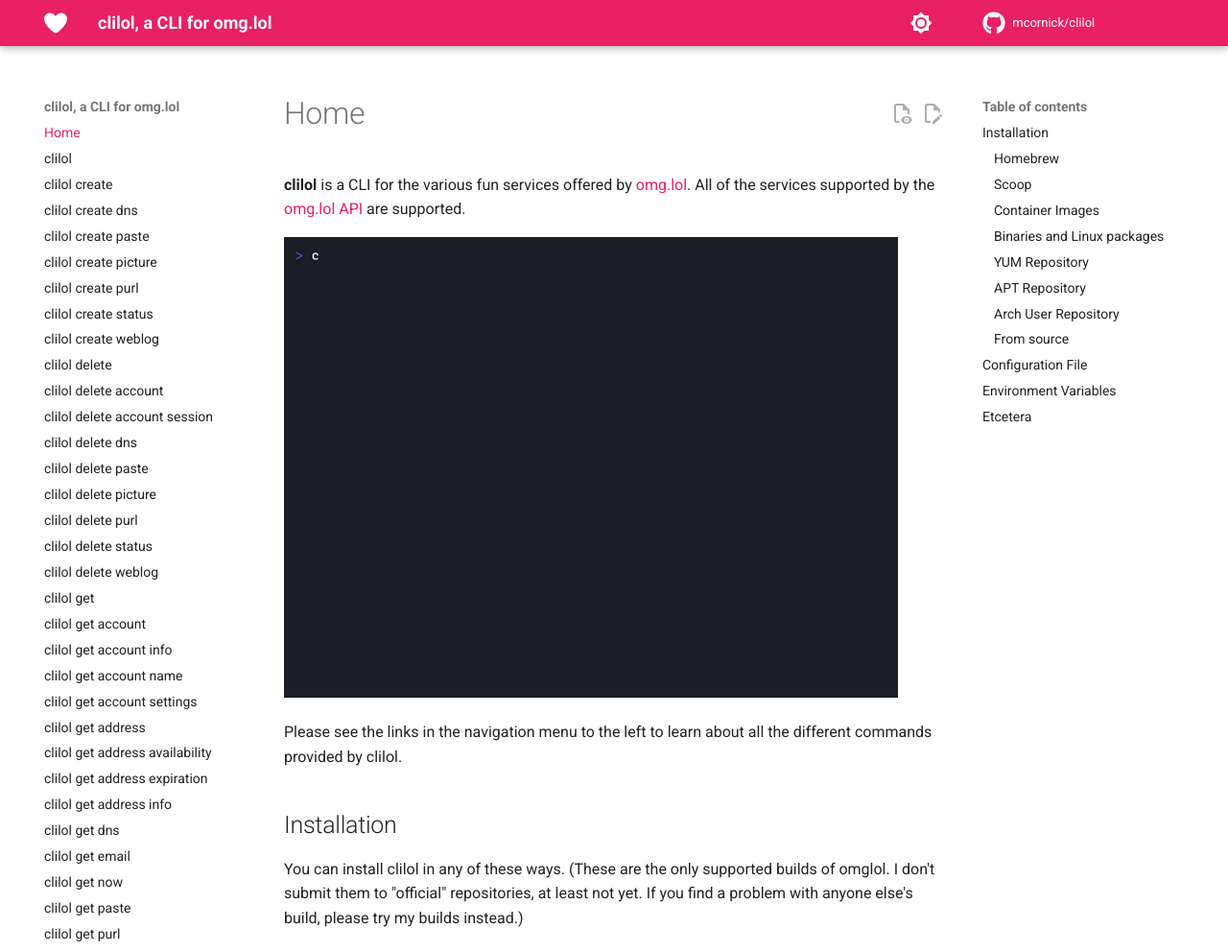
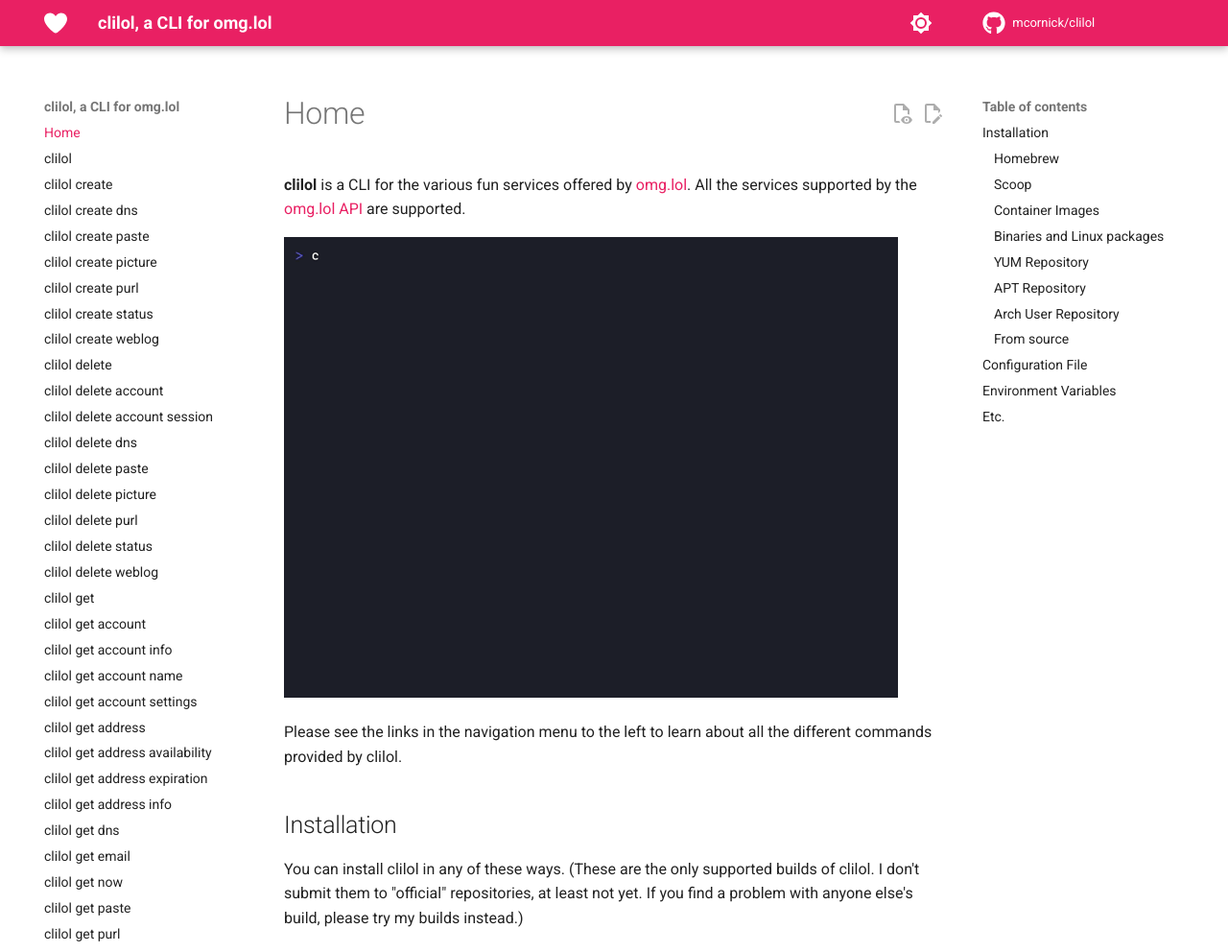
Before and after one commit to mcornick/clilol, an MkDocs documentation site: the page built from docs/index.md, in a window 1280 px wide and 1400 px high. Shown: the top 992 px of the window at 96% size. Built offline with MkDocs 1.6.1 and Material for MkDocs 9.7.7, drawn with Linux system fonts in a browser that asks for light colours; comment, search, counter and statistics services are not loaded; the version menu is left out; some of the changed text lies outside the part shown.

Commit message:
chore: grammar changes suggested by GoLand
Signed-off-by: Mark Cornick <mcornick@mcornick.com>

```diff
--- a/docs/index.md
+++ b/docs/index.md
@@ -1,7 +1,7 @@
 ---
 title: Home
 ---
-__clilol__ is a CLI for the various fun services offered by [omg.lol](https://omg.lol/). All of the services supported by the [omg.lol API](https://api.omg.lol) are supported.
+__clilol__ is a CLI for the various fun services offered by [omg.lol](https://omg.lol/). All the services supported by the [omg.lol API](https://api.omg.lol) are supported.
 
 ![Screenshot](clilol.gif "Screenshot")
 
@@ -9,7 +9,7 @@
 
 ## Installation
 
-You can install clilol in any of these ways. (These are the only supported builds of omglol. I don't submit them to "official" repositories, at least not yet. If you find a problem with anyone else's build, please try my builds instead.)
+You can install clilol in any of these ways. (These are the only supported builds of clilol. I don't submit them to "official" repositories, at least not yet. If you find a problem with anyone else's build, please try my builds instead.)
 
 ### Homebrew
 
@@ -86,7 +86,7 @@
 
 The usual: `go install github.com/mcornick/clilol@latest`
 
-While I do not build or test for platforms other than the ones listed under the Binaries tab, clilol _should_ still work on any platform supported by Go, and if you find that it does not, feel free to file a GitHub issue and I'll take a look.
+While I do not build or test for platforms other than the ones listed under the Binaries tab, clilol _should_ still work on any platform supported by Go, and if you find that it does not, feel free to file a GitHub issue, and I'll take a look.
 
 ## Configuration File
 
@@ -153,7 +153,7 @@
 
 Environment variables take precedence over any configuration file.
 
-## Etcetera
+## Etc.
 
 clilol releases are announced on [my social.lol account](https://social.lol/@mcornick) which you are welcome to follow.
 
```
Also changed, not shown: README.md (+1 -1 lines).
